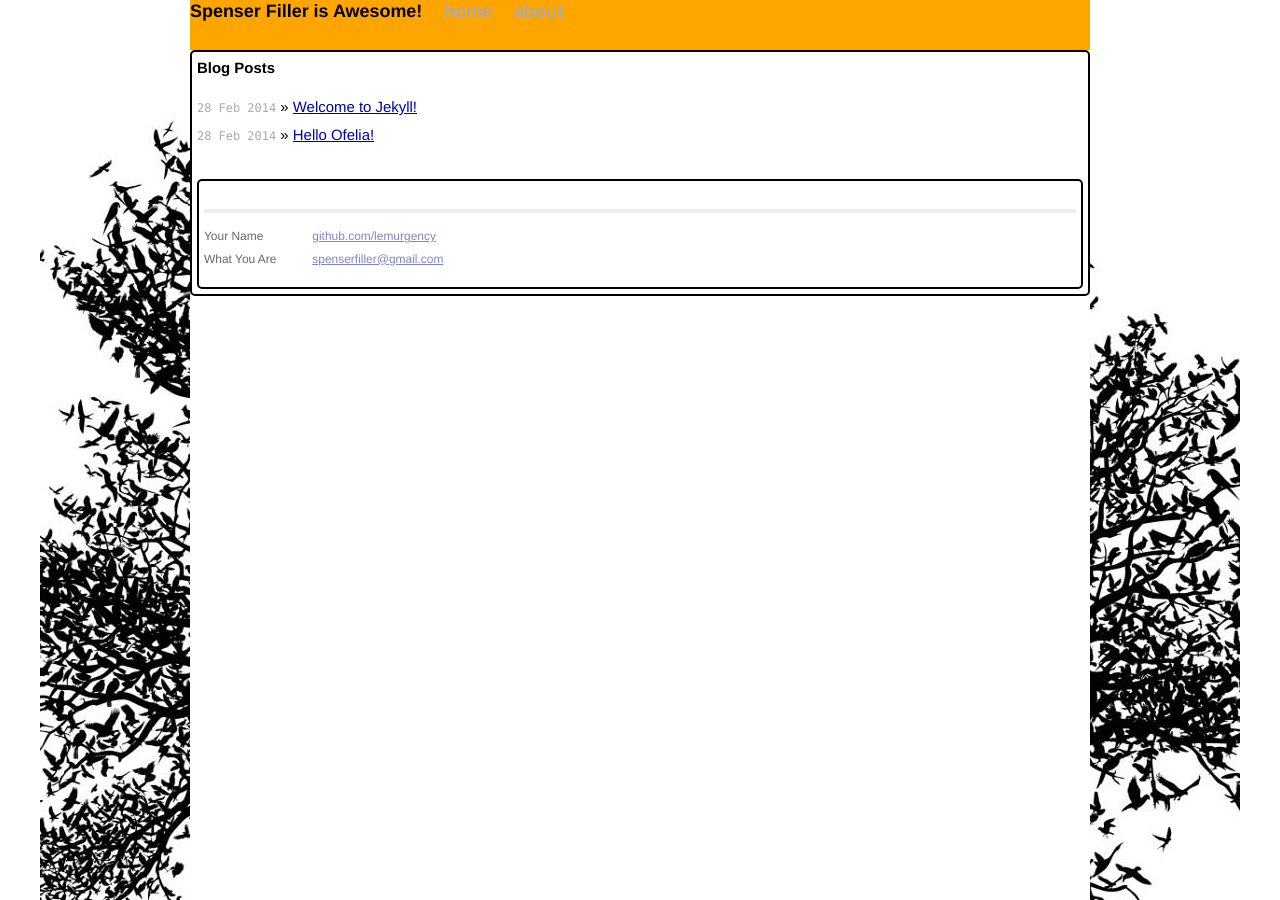
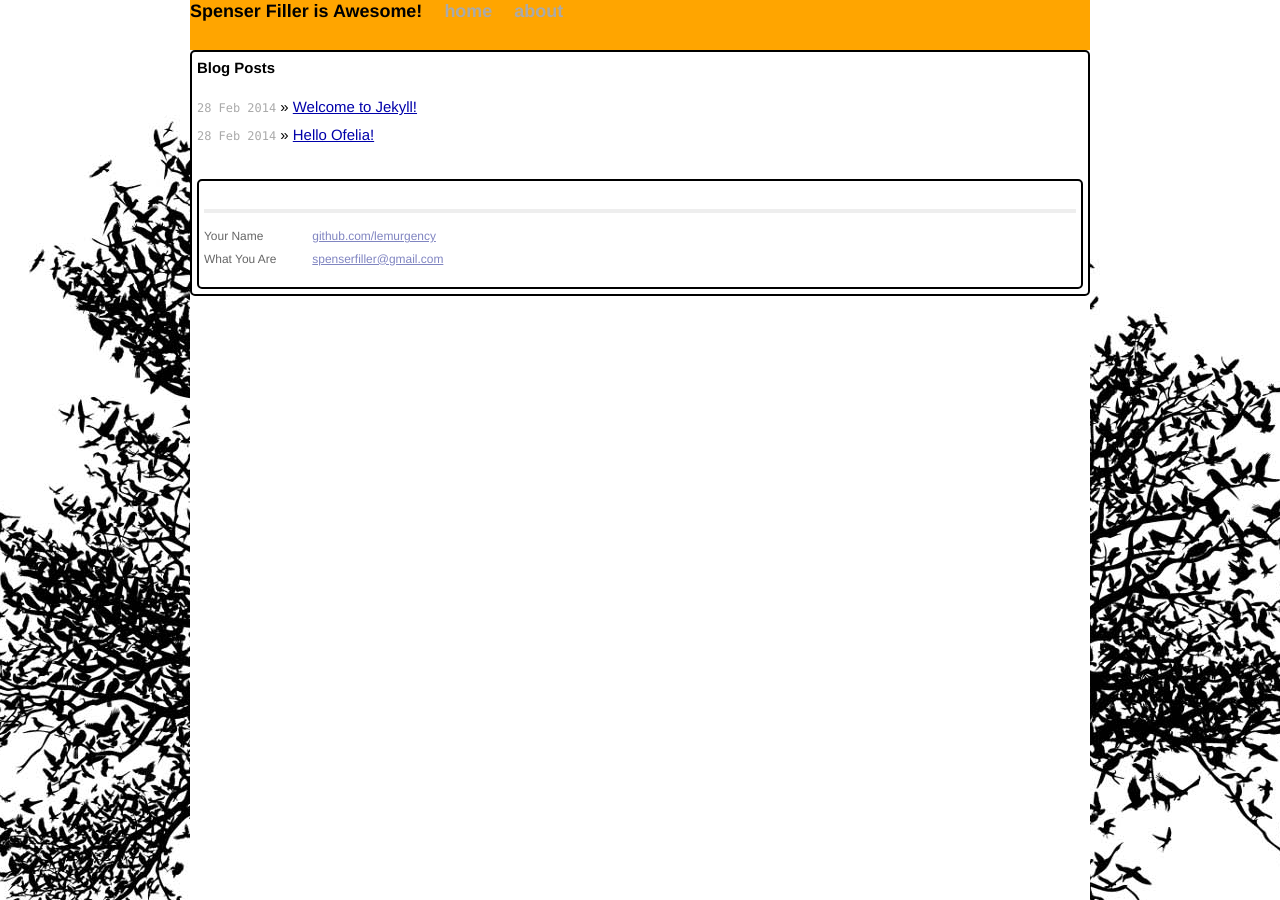
Before and after one commit to lemurgency/lemurgency.github.io, a Jekyll site: the page built from index.html, in a window 1280 px wide. Built offline with Jekyll 4.4.1, drawn with Linux system fonts in a browser that asks for light colours; Markdown is read by kramdown in place of the engine named in the settings.

Commit message:
Test Update

```diff
--- a/css/main.css
+++ b/css/main.css
@@ -58,9 +58,10 @@
 .page {
 background-image:url('/assets/background-tree.jpg');
 background-position: center;
-background-attachment: center;
-margin: auto;
-width: 1200px;
+
+margin: 0 auto;
+width: auto;
+max-width: 1400px;
 }
 .site {
   font-size: 115%;
```
Also changed, not shown: 1 other file.
